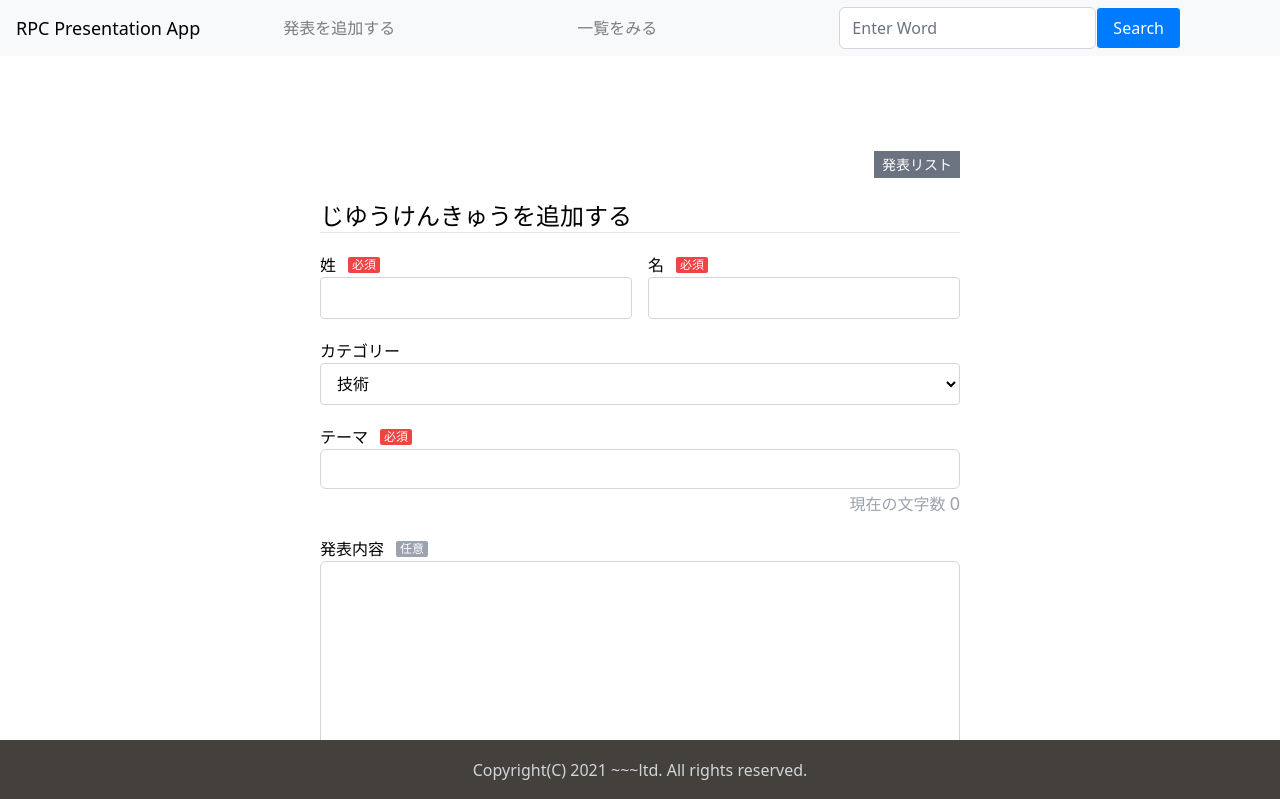
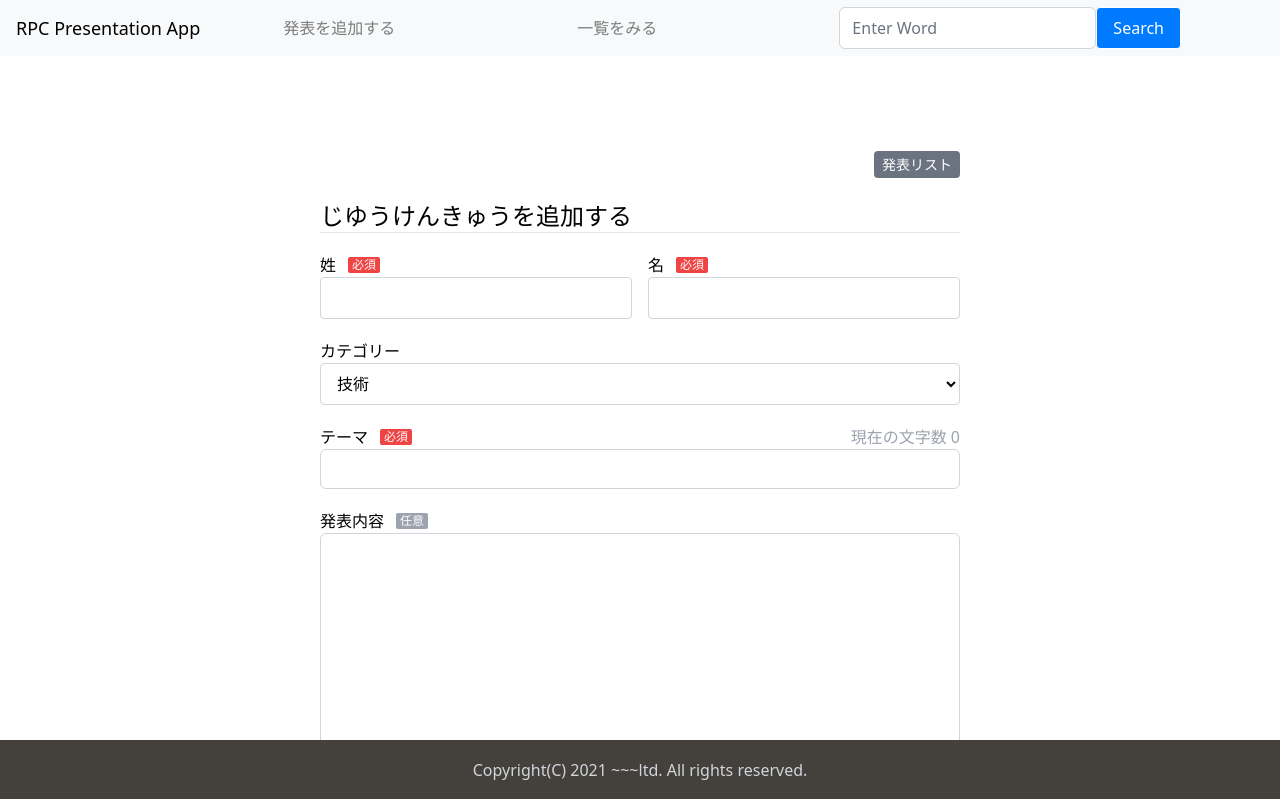
Before and after one commit to riku-okajima/vue-vite, a Vue app: page /create in a window 1280 px wide. Shown: the top 799 px of the page. Built offline with nearby package versions, Linux system fonts and the light colour scheme.

Commit message:
20230721

```diff
--- a/src/components/atoms/ListLinkButton.vue
+++ b/src/components/atoms/ListLinkButton.vue
@@ -1,3 +1,3 @@
 <template>
-  <a href="/list/" class="py-1 px-2 text-sm bg-gray-500 text-white">発表リスト</a>
+  <a href="/list" class="rounded py-1 px-2 text-sm bg-gray-500 text-white">発表リスト</a>
 </template>
--- a/src/pages/Create.vue
+++ b/src/pages/Create.vue
@@ -8,11 +8,13 @@ import * as yup from "yup";
 import dayjs from "dayjs";
 import ListLinkButton from "../components/atoms/ListLinkButton.vue";
 import RequiredTag from "../components/atoms/RequiredTag.vue";
-import { Presentation, usePresentationStore, categories } from "../store/presentation";
+import { Presentation, usePresentationStore, categories, useListsStore } from "../store/presentation";
 
-const store = usePresentationStore();
-const { lastName, firstName, category, theme, detail, presented_at, lists } = storeToRefs(store);
+const presentationStore = usePresentationStore();
+const listsStore = useListsStore();
+const { lastName, firstName, category, theme, detail, presented_at } = storeToRefs(presentationStore);
 const valueOfVueDatePicker = ref(presented_at.value);
+const { lists } = storeToRefs(listsStore);
 
 // バリデーションスキーマ
 const formSchema = yup.object({
@@ -25,7 +27,7 @@ const formSchema = yup.object({
 const onSubmit: SubmissionHandler<any, unknown> = (values: Presentation) => {
   const { firstName, lastName, category, theme, detail }: Presentation = values;
   const reqData: Presentation = {
-    id: store.id++,
+    id: presentationStore.id++,
     firstName: firstName,
     lastName: lastName,
     category: category,
@@ -33,7 +35,7 @@ const onSubmit: SubmissionHandler<any, unknown> = (values: Presentation) => {
     detail: detail,
     presented_at: valueOfVueDatePicker.value,
   };
-  store.addLists(reqData);
+  listsStore.addLists(reqData);
 };
 
 const setDate = (date: Date): void => {
@@ -75,17 +77,19 @@ const formatDate = (date: Date): string => {
       </Field>
     </div>
     <div>
+      <div class="flex justify-between">
         <div class="flex gap-2">
           <label for="theme">テーマ</label>
           <RequiredTag :isRequired="true" />
         </div>
-      <Field type="text" name="theme" id="theme" v-model="theme" />
         <p class="text-right text-gray-400">
           現在の文字数
-        <span class="text-lg">
+          <span>
             {{ theme.length }}
           </span>
         </p>
+      </div>
+      <Field type="text" name="theme" id="theme" v-model="theme" />
       <ErrorMessage name="theme" class="text-sm text-red-600" />
     </div>
     <div>
@@ -137,6 +141,6 @@ const formatDate = (date: Date): string => {
         </tr>
       </tbody>
     </table>
-    <button @click="store.$reset" class="flex m-auto btn-red">Reset</button>
+    <button @click="listsStore.$reset" class="flex m-auto btn-red">Reset</button>
   </div>
 </template>
--- a/src/store/presentation.ts
+++ b/src/store/presentation.ts
@@ -25,6 +25,13 @@ export const usePresentationStore = defineStore("presentation", {
     theme: "" as Presentation["theme"],
     detail: "" as Presentation["detail"],
     presented_at: new Date() as Presentation["presented_at"],
+  }),
+  persist: {
+    storage: sessionStorage,
+  },
+});
+export const useListsStore = defineStore("lists", {
+  state: () => ({
     lists: [] as Presentation[],
   }),
   actions: {
```
Lines whose indentation alone changed are shown as unchanged.
